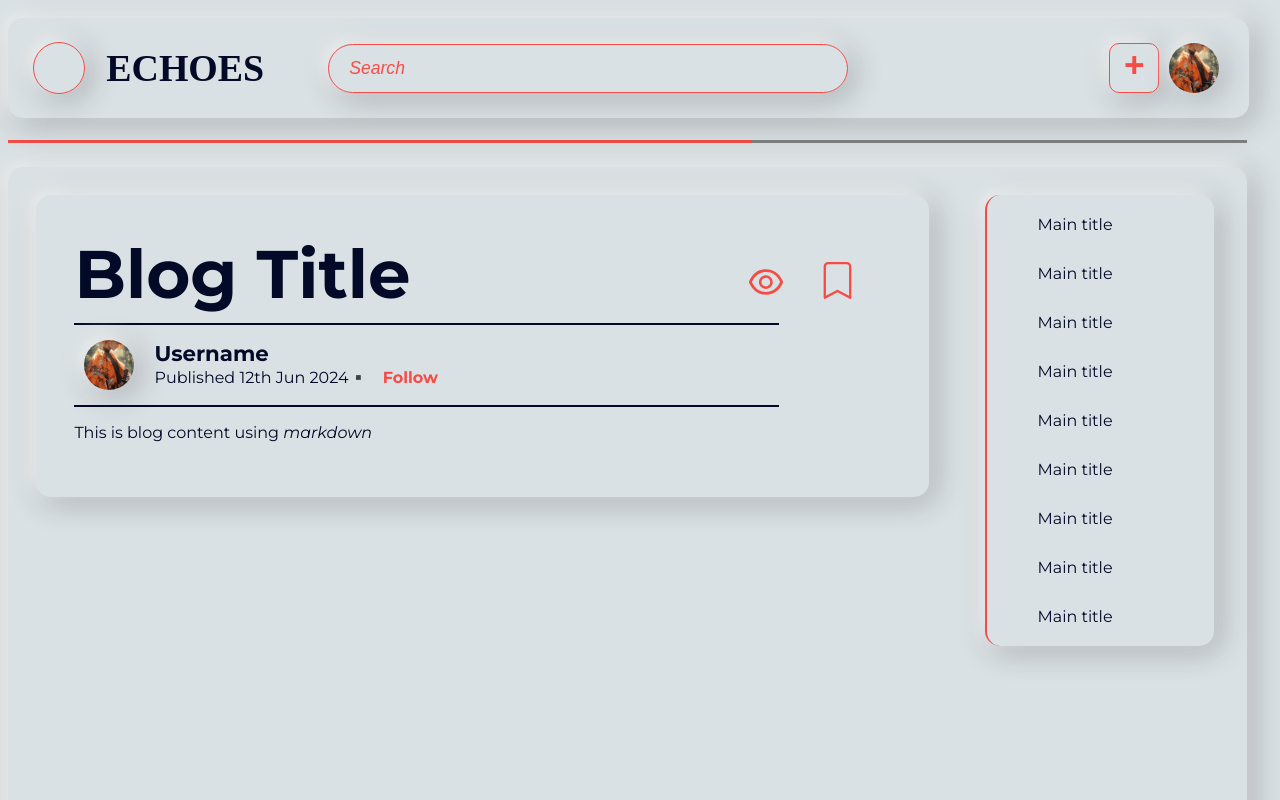
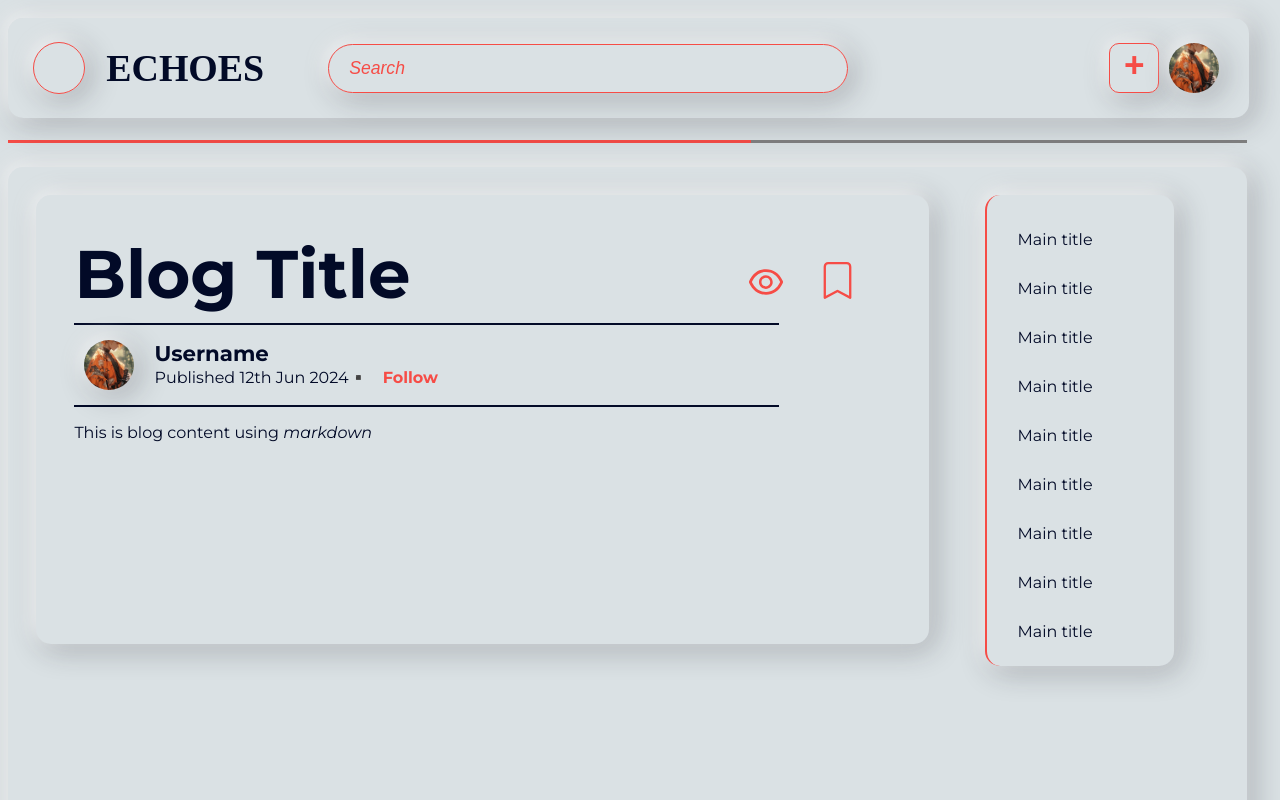
Before and after one commit to Nexalys/Echoes, a React (Vite) app in the folder frontend/: page /blog in a window 1280 px wide. Shown: the top 800 px of the page. Built offline with nearby package versions, Linux system fonts and the light colour scheme.

Commit message:
Added finishing touches

```diff
--- a/frontend/src/pages/blogPage/blogPage.css
+++ b/frontend/src/pages/blogPage/blogPage.css
@@ -25,6 +25,7 @@
 .blog-content{
     margin: 28px 28px 28px 28px ;
     width: 70%;
+    min-height: 46.5vmin;
     background-color: var(--background);
     box-shadow: var(--floating-shadow);
     height: max-content;
@@ -116,12 +117,13 @@ hr{
 
 .blog-right-sidebar{
     border-left: solid var(--accent) 2px;
-    padding: 0 20px 10px 20px;
+    padding: 15px 0px 15px 0px;
 }
 
 .blog-right-sidebar ul{
     padding-left: 0;
     margin: 0 0 0 0;
+    overflow: scroll;
 }
 
 
```
